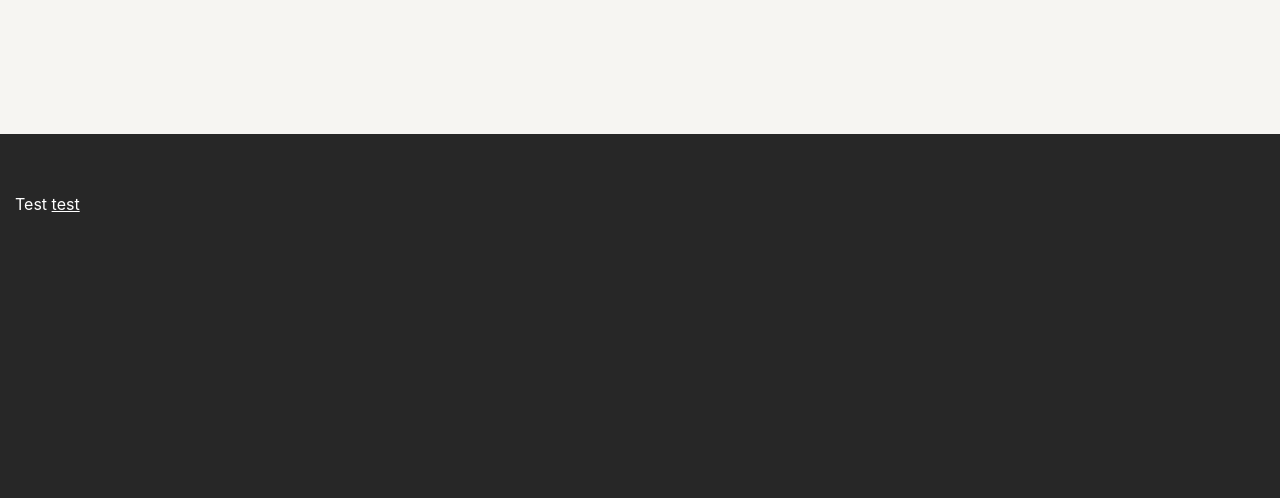
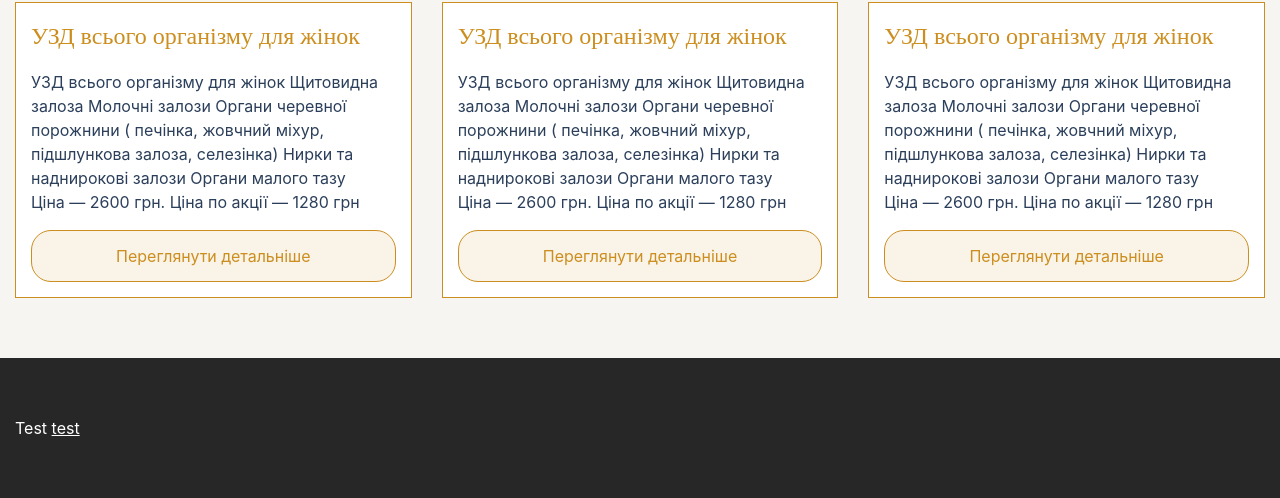
Before and after one commit to NuclMe/HealthCare, a website: page src/html/index.html in a window 1280 px wide. Shown: the part 526-1024 px from the top of the page. Before the commit the page ends 800 px from the top, so only its background shows below. Drawn offline with nearby package versions, Linux system fonts and the light colour scheme; files that its build step writes are made by us from their sources; files whose address does not match are found by name; a web font is replaced by a local one.

Commit message:
added package section

```diff
--- /dev/null
+++ b/src/html/blocks/packages.html
@@ -0,0 +1,61 @@
+<section class="packages">
+    <h2 class="title">
+        Пакети
+    </h2>
+    <div class="packages-wrapper">
+        <div class="item">
+            <span class="package-name">
+                УЗД всього організму для жінок
+            </span>
+            <span class="package-desc">
+                УЗД всього організму для жінок
+                Щитовидна залоза
+                Молочні залози
+                Органи черевної порожнини ( печінка, жовчний міхур, підшлункова залоза, селезінка)
+                Нирки та наднирокові залози
+                Органи малого тазу
+                Ціна — 2600 грн.
+                Ціна по акції — 1280 грн
+            </span>
+            <button class="details">
+                Переглянути детальніше
+            </button>
+        </div>
+        <div class="item">
+            <span class="package-name">
+                УЗД всього організму для жінок
+            </span>
+            <span class="package-desc">
+                УЗД всього організму для жінок
+                Щитовидна залоза
+                Молочні залози
+                Органи черевної порожнини ( печінка, жовчний міхур, підшлункова залоза, селезінка)
+                Нирки та наднирокові залози
+                Органи малого тазу
+                Ціна — 2600 грн.
+                Ціна по акції — 1280 грн
+            </span>
+            <button class="details">
+                Переглянути детальніше
+            </button>
+        </div>
+        <div class="item">
+            <span class="package-name">
+                УЗД всього організму для жінок
+            </span>
+            <span class="package-desc">
+                УЗД всього організму для жінок
+                Щитовидна залоза
+                Молочні залози
+                Органи черевної порожнини ( печінка, жовчний міхур, підшлункова залоза, селезінка)
+                Нирки та наднирокові залози
+                Органи малого тазу
+                Ціна — 2600 грн.
+                Ціна по акції — 1280 грн
+            </span>
+            <button class="details">
+                Переглянути детальніше
+            </button>
+        </div>
+    </div>
+</section>
--- a/src/html/index.html
+++ b/src/html/index.html
@@ -17,6 +17,7 @@
 	<main class="docs">
 		<div class="container">
 			@@include('blocks/discount.html')
+			@@include('blocks/packages.html')
 		</div>
 	</main>
 	@@include('blocks/footer.html')
--- a/src/scss/base/_docs.scss
+++ b/src/scss/base/_docs.scss
@@ -24,10 +24,6 @@
   section,
   section.docs {
     margin: 60px 0;
-  }
-
-  section + section {
-    border-top: 1px solid #dae5e9;
   }
 
   small {
--- a/src/scss/base/_fontsAutoGen.scss
+++ b/src/scss/base/_fontsAutoGen.scss
@@ -1,32 +1,42 @@
 @font-face {
 	font-family: FirasansBook;
 	font-display: swap;
-  src: url('../fonts/FirasansBook.woff2') format('woff2'),
-    url('../fonts/FirasansBook.woff') format('woff');
+	src: url("../fonts/FirasansBook.woff2") format("woff2"), url("../fonts/FirasansBook.woff") format("woff");
 	font-weight: 400;
+	font-style: normal;
+}
+@font-face {
+	font-family: Montserrat;
+	font-display: swap;
+	src: url("../fonts/Montserrat-Bold.woff2") format("woff2"), url("../fonts/Montserrat-Bold.woff") format("woff");
+	font-weight: 700;
 	font-style: normal;
 }
 @font-face {
 	font-family: Inter;
 	font-display: swap;
-  src: url('../fonts/Inter-Regular.ttf') format('ttf'),
-    url('../fonts/Inter-Regular.ttf') format('ttf');
+	src: url("../fonts/Inter-Regular.woff2") format("woff2"), url("../fonts/Inter-Regular.woff") format("woff");
+	font-weight: 400;
+	font-style: normal;
+}
+@font-face {
+	font-family: Montserrat;
+	font-display: swap;
+	src: url("../fonts/Montserrat-BoldItalic.woff2") format("woff2"), url("../fonts/Montserrat-BoldItalic.woff") format("woff");
+	font-weight: 400;
+	font-style: normal;
+}
+@font-face {
+	font-family: Montserrat;
+	font-display: swap;
+	src: url("../fonts/Montserrat-Regular.woff2") format("woff2"), url("../fonts/Montserrat-Regular.woff") format("woff");
 	font-weight: 400;
 	font-style: normal;
 }
 @font-face {
 	font-family: Oranienbaum;
 	font-display: swap;
-  src: url('../fonts/Oranienbaum.ttf') format('ttf'),
-    url('../fonts/Oranienbaum.ttf') format('ttf');
+	src: url("../fonts/Oranienbaum-Regular.woff2") format("woff2"), url("../fonts/Oranienbaum-Regular.woff") format("woff");
 	font-weight: 400;
 	font-style: normal;
 }
-@font-face {
-  font-family: Montserrat;
-  font-display: swap;
-  src: url('../fonts/Montserrat-Regular.woff2') format('woff2'),
-    url('../fonts/Montserrat-Regular.woff') format('woff');
-  font-weight: 400;
-  font-style: normal;
-}
--- a/src/scss/base/_vars.scss
+++ b/src/scss/base/_vars.scss
@@ -3,7 +3,7 @@
   --container-padding: 15px;
 
   --font-main: Inter;
-  --font-accent: 'Manrope', sans-serif;
+  --font-accent: 'Inter', sans-serif;
   --font-titles: var(--font-accent);
 
   --page-bg: #f6f5f2;
--- a/src/scss/blocks/_discount.scss
+++ b/src/scss/blocks/_discount.scss
@@ -2,11 +2,6 @@
   display: flex;
 }
 
-.title {
-  color: var(--link-color);
-  font-size: 40px;
-  font-family: Oranienbaum;
-}
 .discount-promotion {
   width: 50%;
   margin-right: 40px;
--- /dev/null
+++ b/src/scss/blocks/_packages.scss
@@ -0,0 +1,38 @@
+.packages-wrapper {
+  display: flex;
+  margin-right: -30px;
+  .item {
+    width: 33.3%;
+    padding: 15px;
+    background-color: #fff;
+    border: 1px solid #cc8e1e;
+    display: flex;
+    flex-direction: column;
+    margin-right: 30px;
+  }
+}
+.package-name {
+  color: #cc8e1e;
+  font-size: 24px;
+  margin-bottom: 16px;
+  font-family: Oranienbaum;
+}
+
+.package-desc {
+  color: #2b3f5b;
+  margin-bottom: 16px;
+}
+
+.details {
+  padding: 15px 0;
+  width: 100%;
+  background-color: rgba(204, 142, 30, 0.1);
+  border: 1px solid #cc8e1e;
+  border-radius: 20px;
+  color: #cc8e1e;
+  &:hover {
+    background-color: rgba(204, 142, 30, 0.5);
+    transition: 0.3s;
+    color: #fff;
+  }
+}
--- a/src/scss/blocks/_titles.scss
+++ b/src/scss/blocks/_titles.scss
@@ -25,3 +25,9 @@
   font-weight: 700;
   font-family: var(--font-titles);
 }
+
+.title {
+  color: var(--link-color);
+  font-size: 40px;
+  font-family: Oranienbaum;
+}
```
Also changed, not shown: build/css/main.css, build/fonts/Inter-Regular.woff (added), build/fonts/Inter-Regular.woff2 (added), build/fonts/Oranienbaum-Regular.woff (added), build/fonts/Oranienbaum-Regular.woff2 (added), build/img/svgsprite/stack/sprite.stack.html, build/img/Не підтверджено 750335.webp (deleted), build/index.html, 1 other file. Lines whose indentation alone changed are shown as unchanged.
